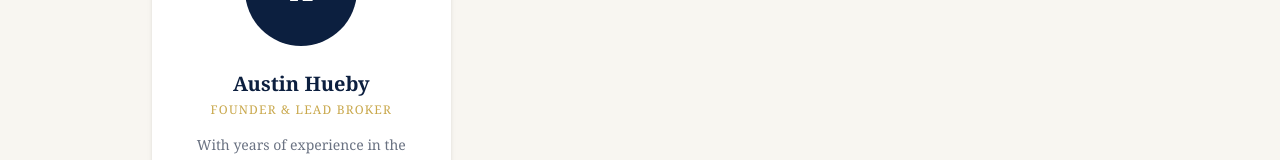
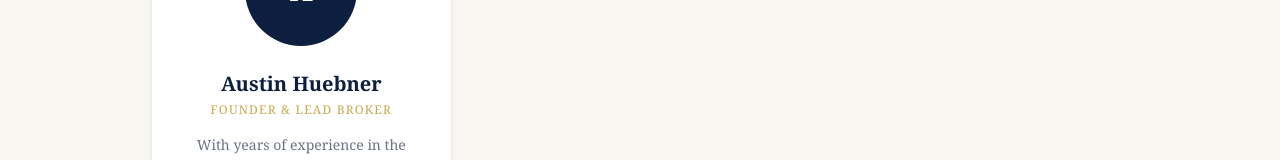
Before and after one commit to BreckYachtGroup/breck-yacht-group, a Next.js app: page /about/crew in a window 1280 px wide. Shown: the part 466-626 px from the top of the page. Built offline with nearby package versions, Linux system fonts and the light colour scheme.

Commit message:
fix name to Austin Huebner

```diff
--- a/src/app/about/crew/page.tsx
+++ b/src/app/about/crew/page.tsx
@@ -2,7 +2,7 @@
 
 const crew = [
   {
-    name: 'Austin Hueby',
+    name: 'Austin Huebner',
     title: 'Founder & Lead Broker',
     bio: 'With years of experience in the luxury performance boat market, Austin founded Breck Yacht Group with a vision to bring a higher standard of service to yacht brokerage.',
     photo: '', // add a photo URL here
```
